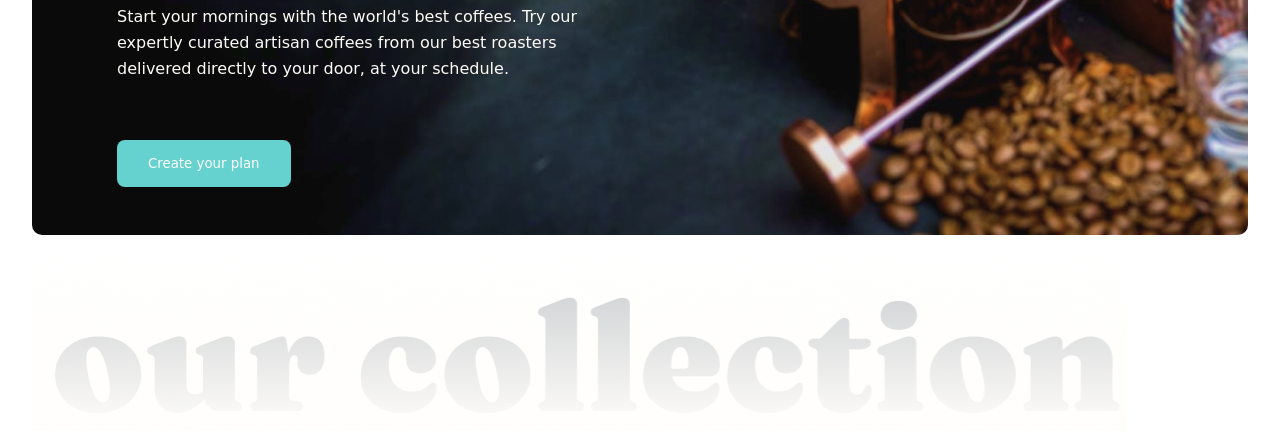
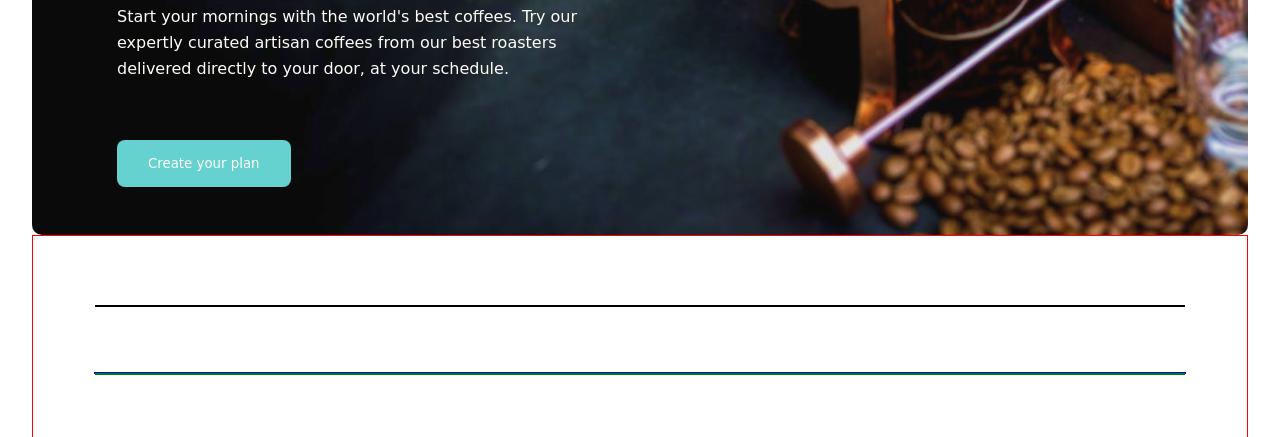
Before and after one commit to Shonazarov-Sanjarbek/homewrok-9.1, a plain HTML site: page index.html in a window 1280 px wide. Shown: the part 433-870 px from the top of the page. Drawn offline with Linux system fonts and the light colour scheme.

Commit message:
git qismida qiynaldim

```diff
--- a/index.html
+++ b/index.html
@@ -68,8 +68,14 @@
                 </div>
             </section>
             <section class="collection" id="collection">
-                <div class="collection__hero">
+                <div class="collection__block">
+                    <div class="collection__hero">
+                    </div>
+                    <div class="collection__wrapper">
+                        <div class="collection__card">
 
+                        </div>
+                    </div>
                 </div>
             </section>
         </div>
--- a/scss/blocks/_collection.scss
+++ b/scss/blocks/_collection.scss
@@ -1,9 +1,26 @@
 .collection{
-    width: 90%;
-    height: 455px;
-    background: url(../../assets/images/collection.png);
-    background-repeat: no-repeat;
+    width: 100%;
+    @include df();
+    border: 1px solid red;
+    padding: 136px 0;
+    &__block{
+        width: 90%;
+        border: 1px solid blue;
+    }
     &__hero{
+        width: 100%;
+        max-height: 196px;
+        background: url(../../assets/images/collection.png);
+        border: 1px solid green;
+    }
+    &__wrapper{
+        width: 100%;
+        max-height: 399px;
+        border: 1px solid black;
+        margin-top: -70px;
+    }
+    &__card{
+        max-width: 255px;
 
     }
 }
```
Also changed, not shown: css/main.min.css, 1 other file.
